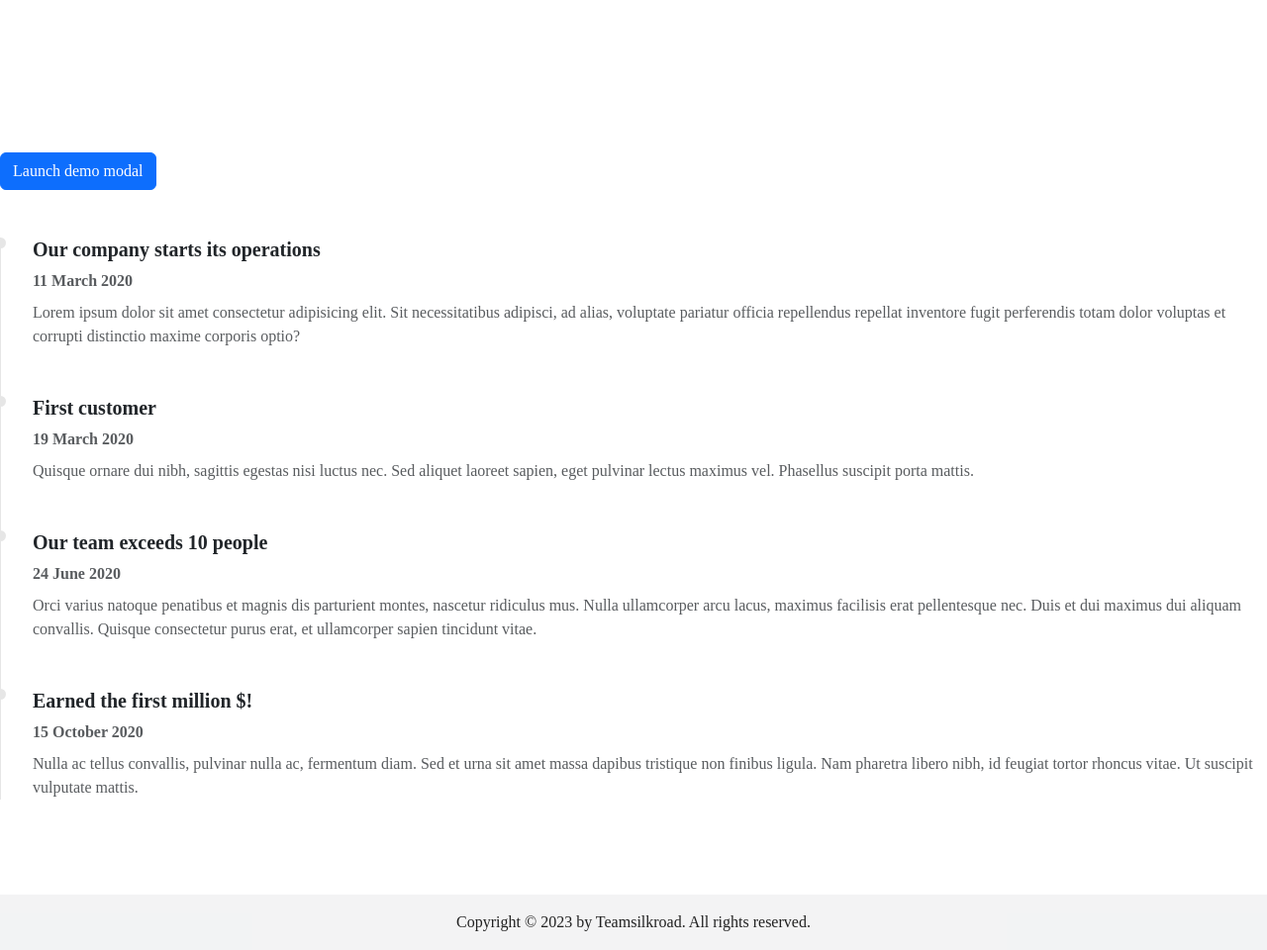
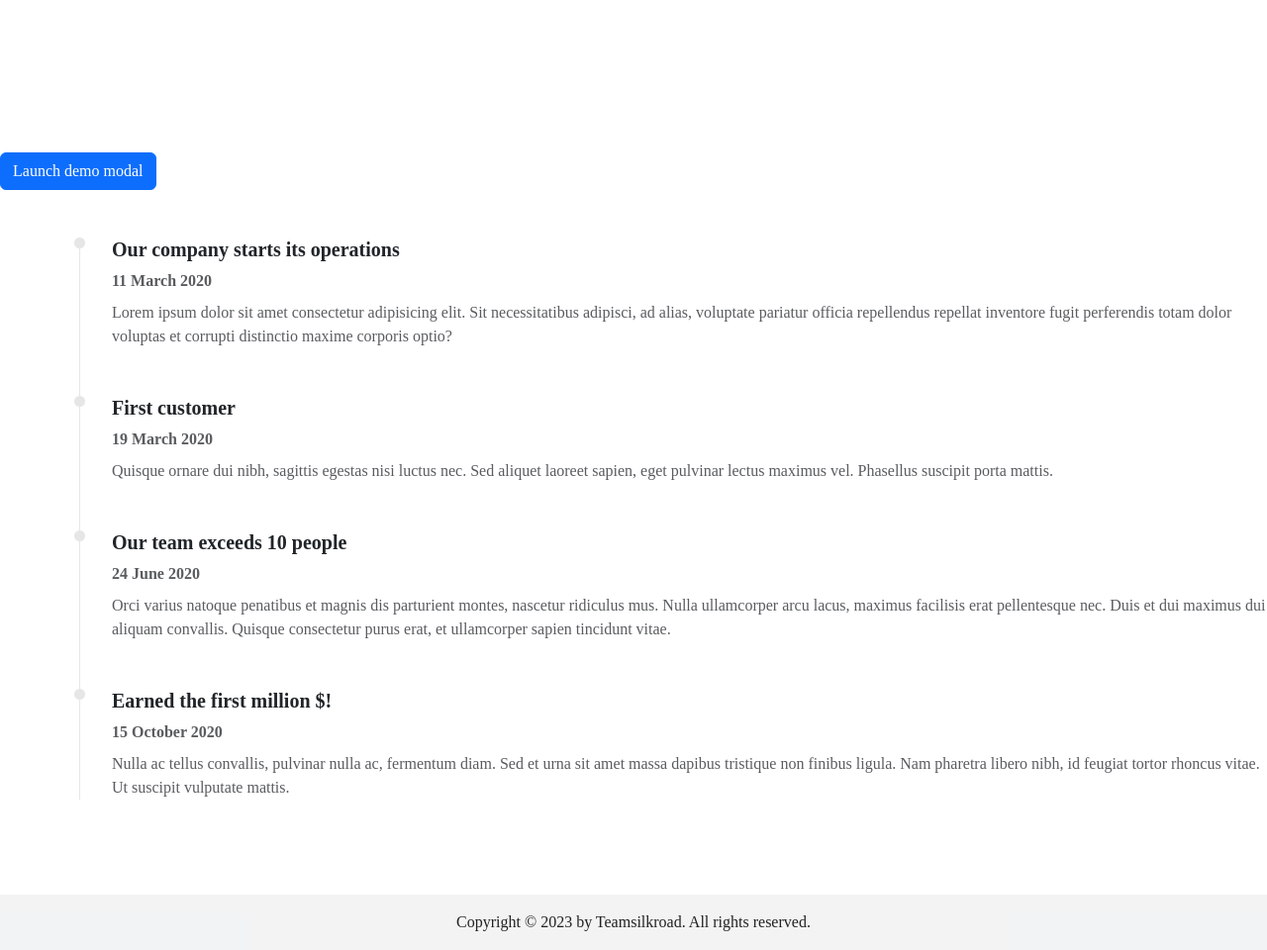
Before and after one commit to ttiramisu/website-2023, a Flask app: page /test in a window 1280 px wide. Shown: the part 1110-2070 px from the top of the page at 99% size. Run offline with Flask 2, Linux system fonts and the light colour scheme; some libraries are stand-ins or nearby versions; some web fonts are replaced.

Commit message:
added margin

```diff
--- a/api/templates/test.html
+++ b/api/templates/test.html
@@ -103,6 +103,10 @@
     width: 11px;
     content: "";
   }
+
+  section {
+    margin-left: 5rem;
+  }
 </style>
 
 <!-- Section: Timeline -->
```
